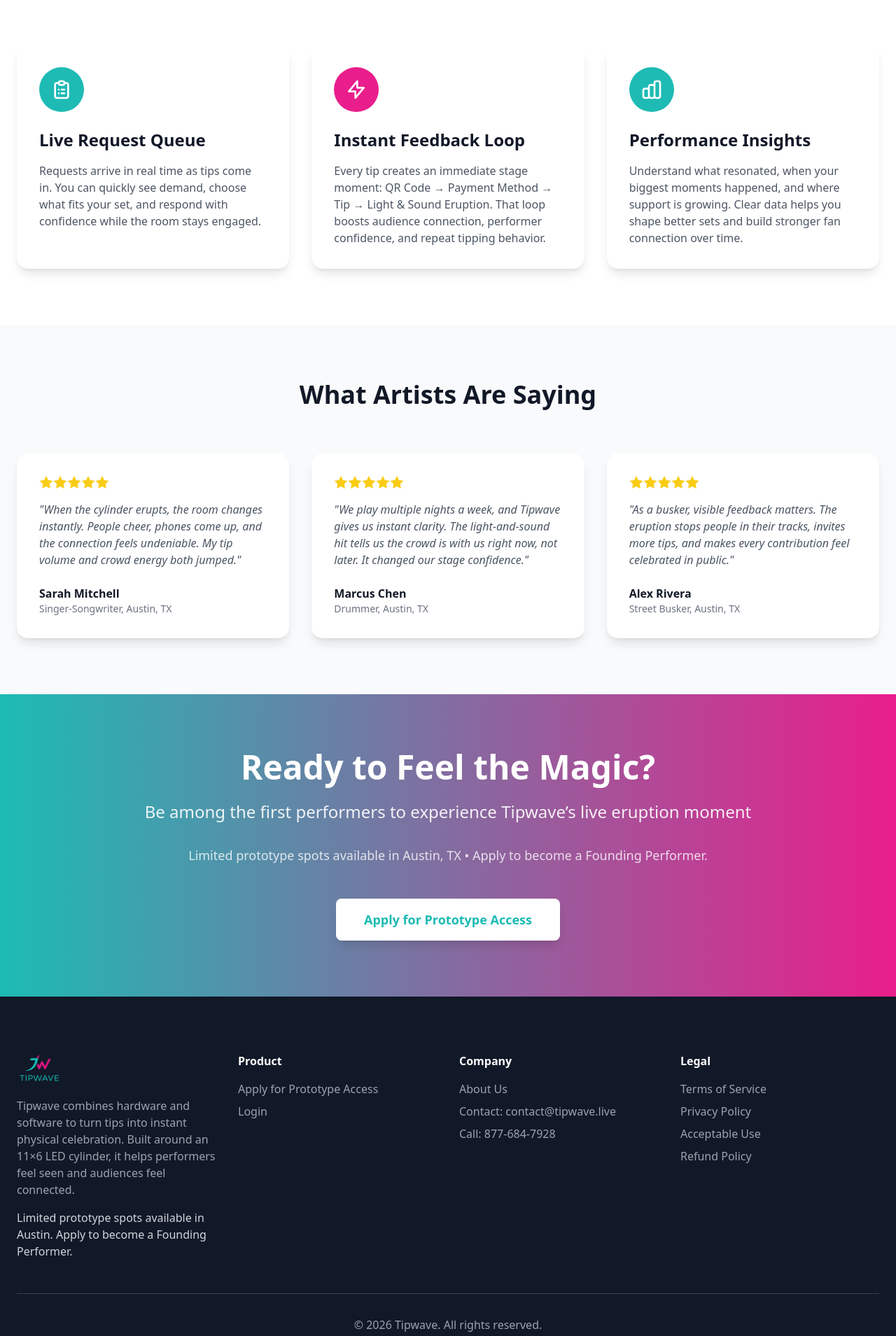
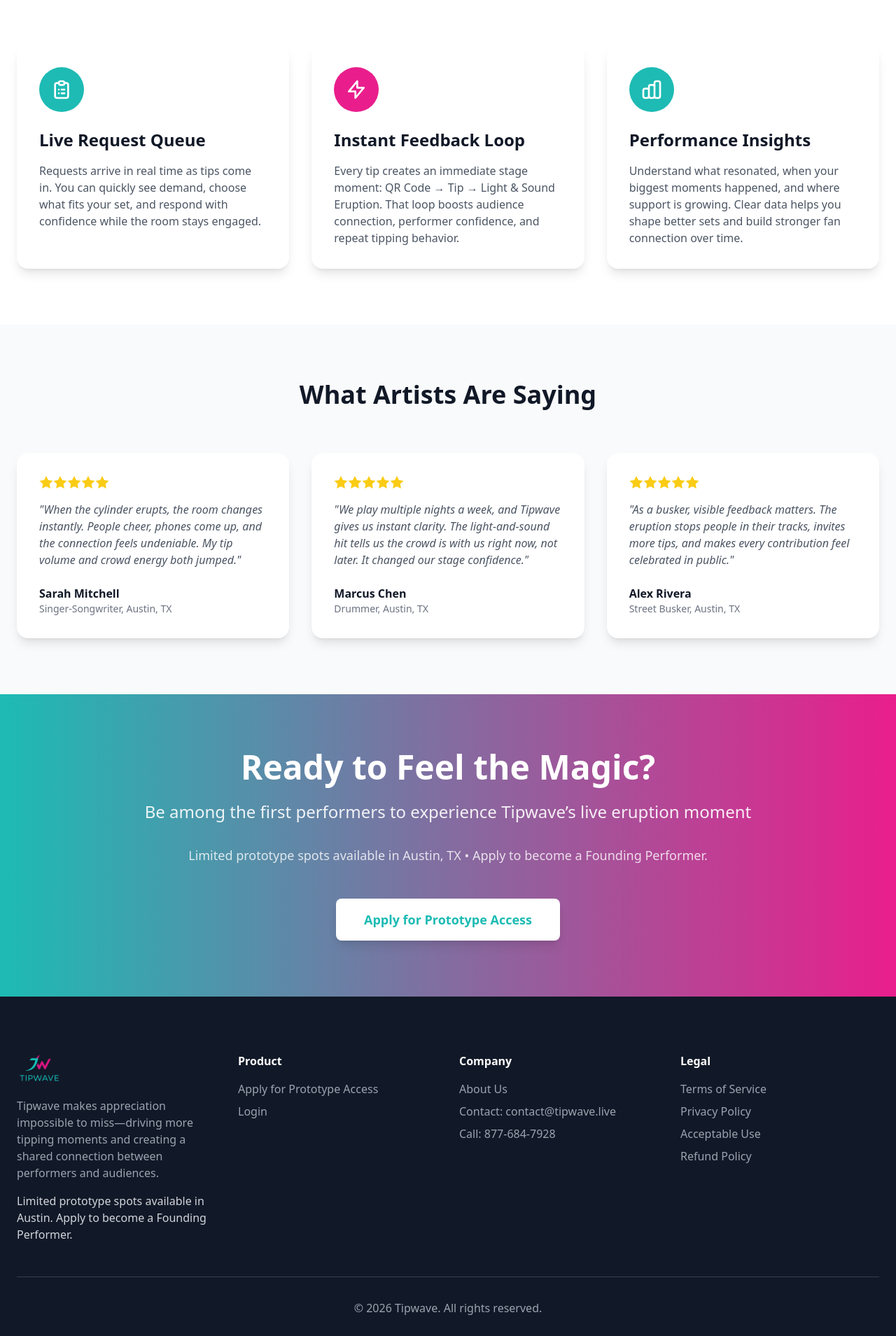
Before and after one commit to igheddx/tipwave-marketing-website, a React (Vite) app: page / in a window 1280 px wide. Shown: the part 4581-6490 px from the top of the page at 70% size. Built offline with nearby package versions, Linux system fonts and the light colour scheme; no server answers.

Commit message:
Update footer/tab copy and simplify instant feedback flow

```diff
--- a/index.html
+++ b/index.html
@@ -4,7 +4,7 @@
     <meta charset="UTF-8" />
     <link rel="icon" type="image/png" href="/tipwave-logo.png" />
     <meta name="viewport" content="width=device-width, initial-scale=1.0" />
-    <title>website</title>
+    <title>Tipwave</title>
   </head>
   <body>
     <div id="root"></div>
--- a/src/App.jsx
+++ b/src/App.jsx
@@ -469,7 +469,7 @@
               </div>
               <h3 className="text-2xl font-bold mb-4">Instant Feedback Loop</h3>
               <p className="text-gray-600">
-                Every tip creates an immediate stage moment: QR Code → Payment Method → Tip → Light & Sound Eruption. That loop boosts audience connection, performer confidence, and repeat tipping behavior.
+                Every tip creates an immediate stage moment: QR Code → Tip → Light & Sound Eruption. That loop boosts audience connection, performer confidence, and repeat tipping behavior.
               </p>
             </div>
 
@@ -573,7 +573,7 @@
                 <img src={TipwaveLogo} alt="Tipwave" className="h-full" />
               </div>
               <p className="text-gray-400">
-                Tipwave combines hardware and software to turn tips into instant physical celebration. Built around an 11×6 LED cylinder, it helps performers feel seen and audiences feel connected.
+                Tipwave makes appreciation impossible to miss—driving more tipping moments and creating a shared connection between performers and audiences.
               </p>
               <p className="text-gray-300 mt-4 font-medium">
                 Limited prototype spots available in Austin. Apply to become a Founding Performer.
```
